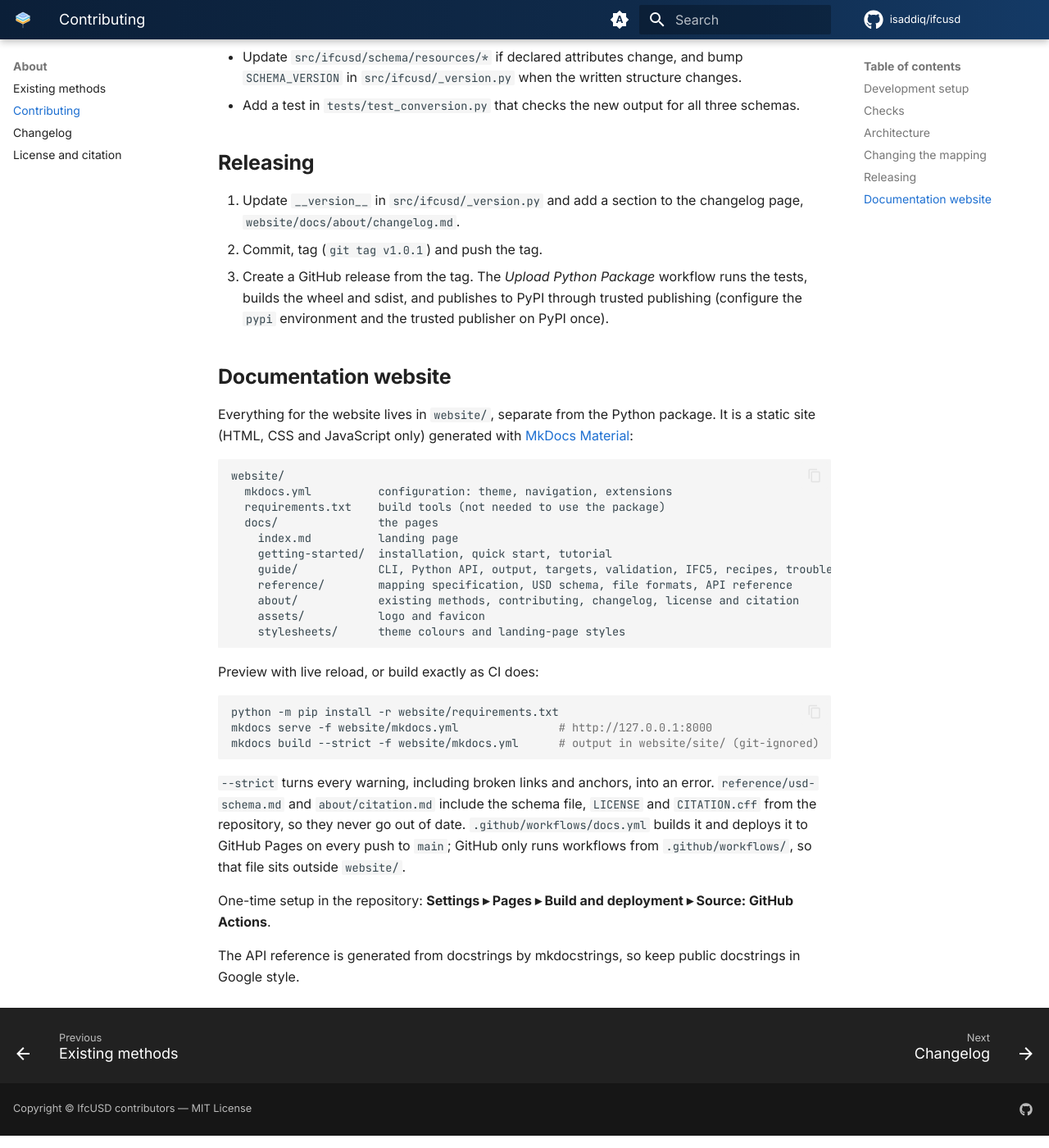
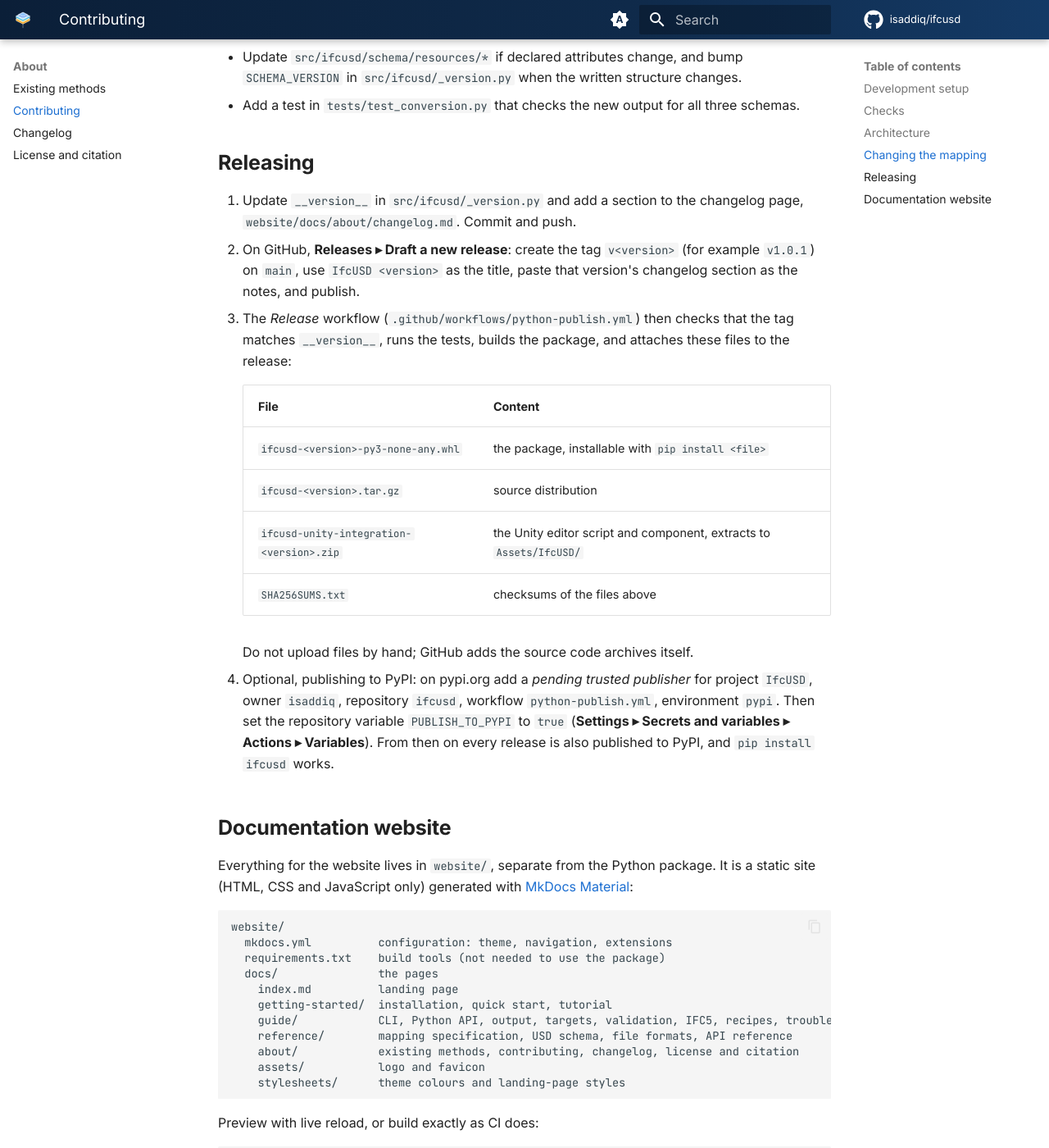
Before and after one commit to isaddiq/ifcusd, an MkDocs documentation site: the page built from website/docs/about/contributing.md, in a window 1280 px wide and 1400 px high, scrolled down 2384 px. Shown: the whole window at 82% size. Built offline with MkDocs 1.6.1 and Material for MkDocs 9.7.7, drawn with Linux system fonts in a browser that asks for light colours; comment, search, counter and statistics services are not loaded.

Commit message:
Refactor: Update GitHub Actions workflow for Python package release and enhance contributing documentation

```diff
--- a/website/docs/about/contributing.md
+++ b/website/docs/about/contributing.md
@@ -91,12 +91,29 @@
 ## Releasing
 
 1. Update `__version__` in `src/ifcusd/_version.py` and add a section to the
-   changelog page, `website/docs/about/changelog.md`.
-2. Commit, tag (`git tag v1.0.1`) and push the tag.
-3. Create a GitHub release from the tag. The *Upload Python Package* workflow
-   runs the tests, builds the wheel and sdist, and publishes to PyPI through
-   trusted publishing (configure the `pypi` environment and the trusted
-   publisher on PyPI once).
+   changelog page, `website/docs/about/changelog.md`. Commit and push.
+2. On GitHub, **Releases ▸ Draft a new release**: create the tag
+   `v<version>` (for example `v1.0.1`) on `main`, use `IfcUSD <version>` as
+   the title, paste that version's changelog section as the notes, and publish.
+3. The *Release* workflow (`.github/workflows/python-publish.yml`) then checks
+   that the tag matches `__version__`, runs the tests, builds the package, and
+   attaches these files to the release:
+
+    | File | Content |
+    | --- | --- |
+    | `ifcusd-<version>-py3-none-any.whl` | the package, installable with `pip install <file>` |
+    | `ifcusd-<version>.tar.gz` | source distribution |
+    | `ifcusd-unity-integration-<version>.zip` | the Unity editor script and component, extracts to `Assets/IfcUSD/` |
+    | `SHA256SUMS.txt` | checksums of the files above |
+
+    Do not upload files by hand; GitHub adds the source code archives itself.
+
+4. Optional, publishing to PyPI: on pypi.org add a *pending trusted publisher*
+   for project `IfcUSD`, owner `isaddiq`, repository `ifcusd`, workflow
+   `python-publish.yml`, environment `pypi`. Then set the repository variable
+   `PUBLISH_TO_PYPI` to `true` (**Settings ▸ Secrets and variables ▸ Actions ▸
+   Variables**). From then on every release is also published to PyPI, and
+   `pip install ifcusd` works.
 
 ## Documentation website
 
```
Also changed, not shown: website/docs/guide/omniverse-and-unity.md (+5 -2 lines), 1 other file.
